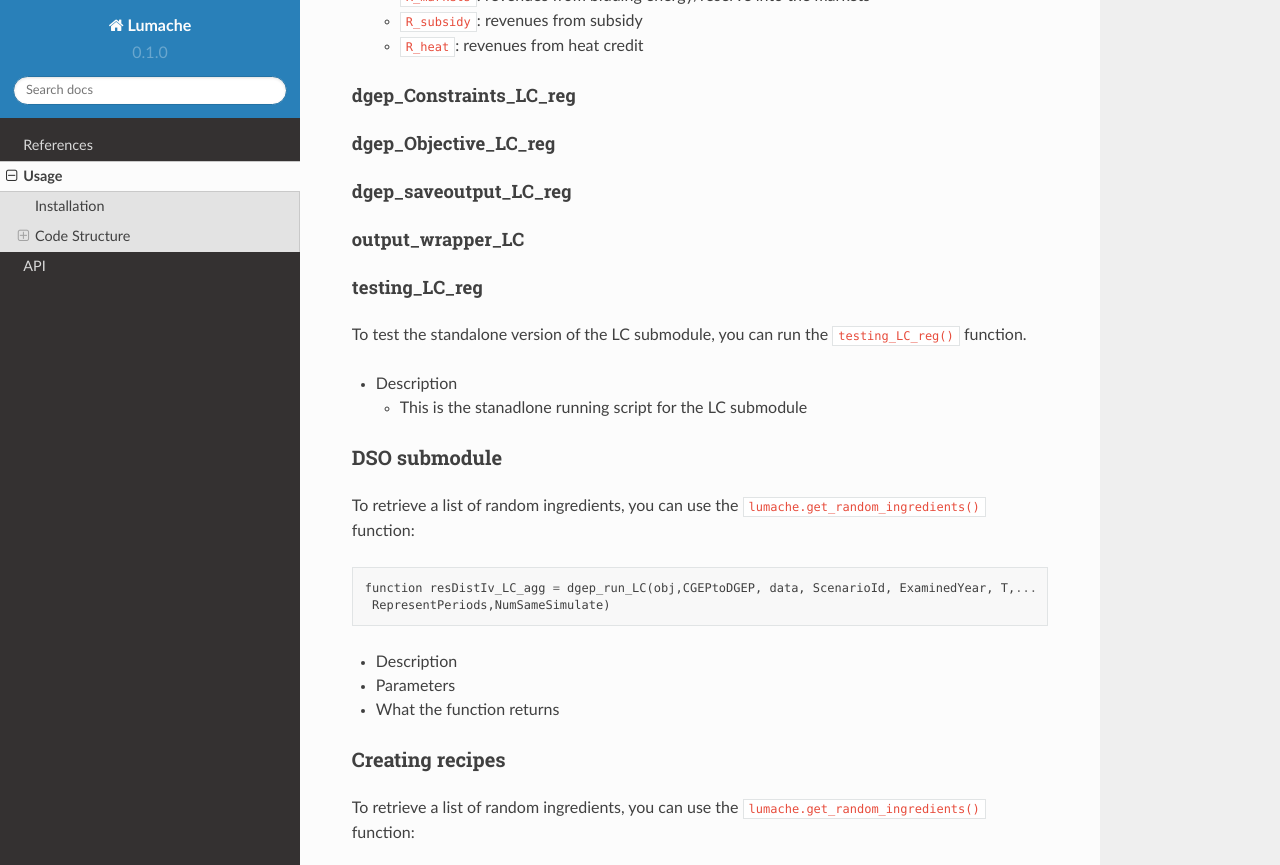
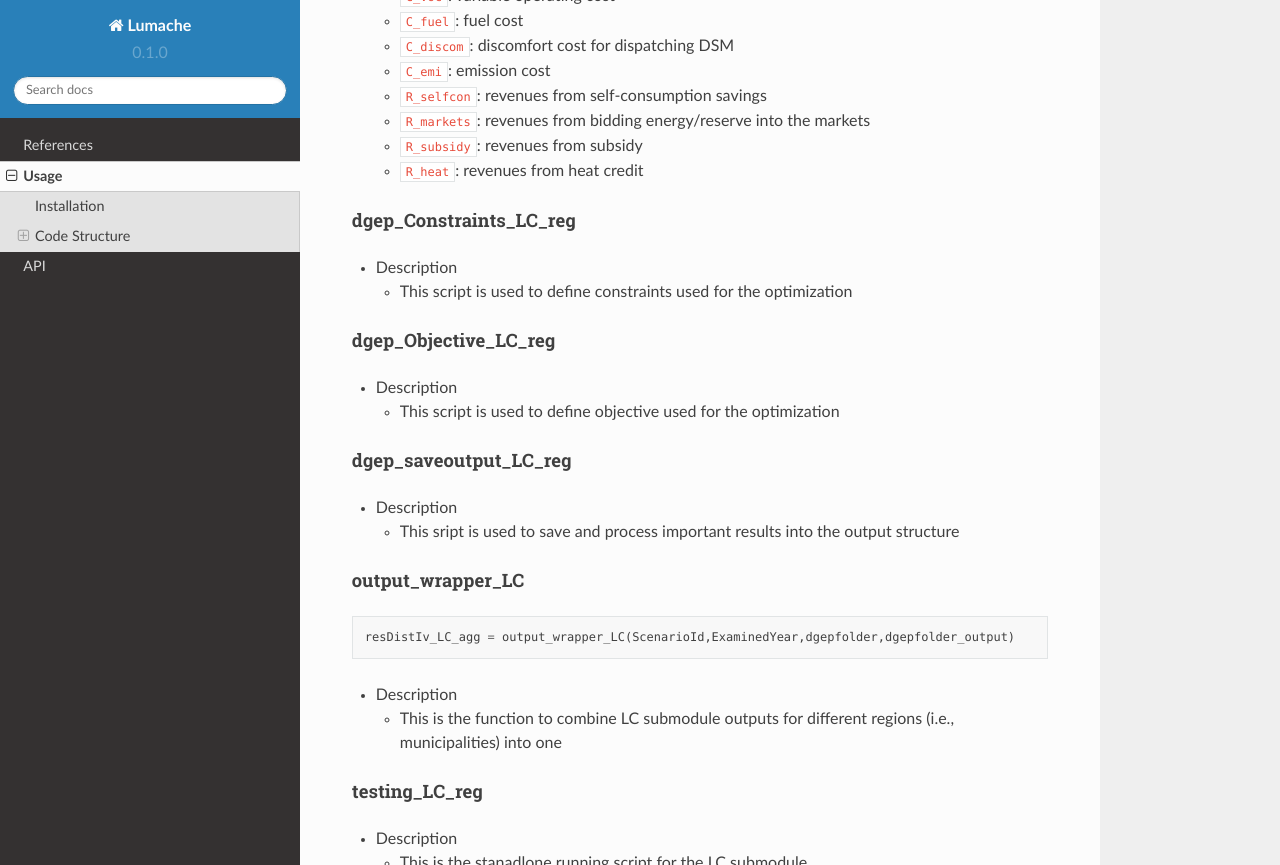
Before and after one commit to xuejiaohan/Nexuse_distiv_doc, a Sphinx documentation site: the page built from docs/source/usage.rst, in a window 1280 px wide and 900 px high, scrolled down 4310 px, cut to the strip 0-865 px from the top of the window. Built offline with Sphinx 7.4.7 and the Read the Docs theme 2.0.0, drawn with Linux system fonts in a browser that asks for light colours; pages that are not in the unit, such as notebooks, are missing from menus; some of the changed text lies outside the part shown.

Commit message:
Update usage.rst

```diff
--- a/docs/source/usage.rst
+++ b/docs/source/usage.rst
@@ -71,10 +71,16 @@
 HH submodule
 ------------------------
 
+
+
 .. _LC:
 
 LC submodule
 -----------------------------
+
+.. note::
+   Some of the parameters or variables shared by different functions or scripted are described only once to avoid redundancy.
+
 
 .. _dgep_run_LC:
 
@@ -227,7 +233,12 @@
 .. _dgep_Constraints_LC_reg:
 
 dgep_Constraints_LC_reg
-~~~~~~~~~~~~~~~~~~~~~
+~~~~~~~~~~~~~~~~~~~~~~~
+
+* Description
+
+  * This script is used to define constraints used for the optimization
+
 
 
 .. _dgep_Objective_LC_reg:
@@ -235,25 +246,42 @@
 dgep_Objective_LC_reg
 ~~~~~~~~~~~~~~~~~~~~~
 
+* Description
+
+  * This script is used to define objective used for the optimization
+
+
+
 .. _dgep_saveoutput_LC_reg:
 
 dgep_saveoutput_LC_reg
 ~~~~~~~~~~~~~~~~~~~~~
 
+* Description
+
+  * This sript is used to save and process important results into the output structure
+
+
 
 .. _output_wrapper_LC:
 
 output_wrapper_LC
-~~~~~~~~~~~~~~~~~~
+~~~~~~~~~~~~~~~~~
+
+.. code-block::
+
+   resDistIv_LC_agg = output_wrapper_LC(ScenarioId,ExaminedYear,dgepfolder,dgepfolder_output)
+
+* Description
+
+  * This is the function to combine LC submodule outputs for different regions (i.e., municipalities) into one
+
+
 
 .. _testing_LC_reg:
 
 testing_LC_reg
 ~~~~~~~~~~~~~~
-
-
-
-To test the standalone version of the LC submodule, you can run the ``testing_LC_reg()`` function.
 
 * Description
 
```
